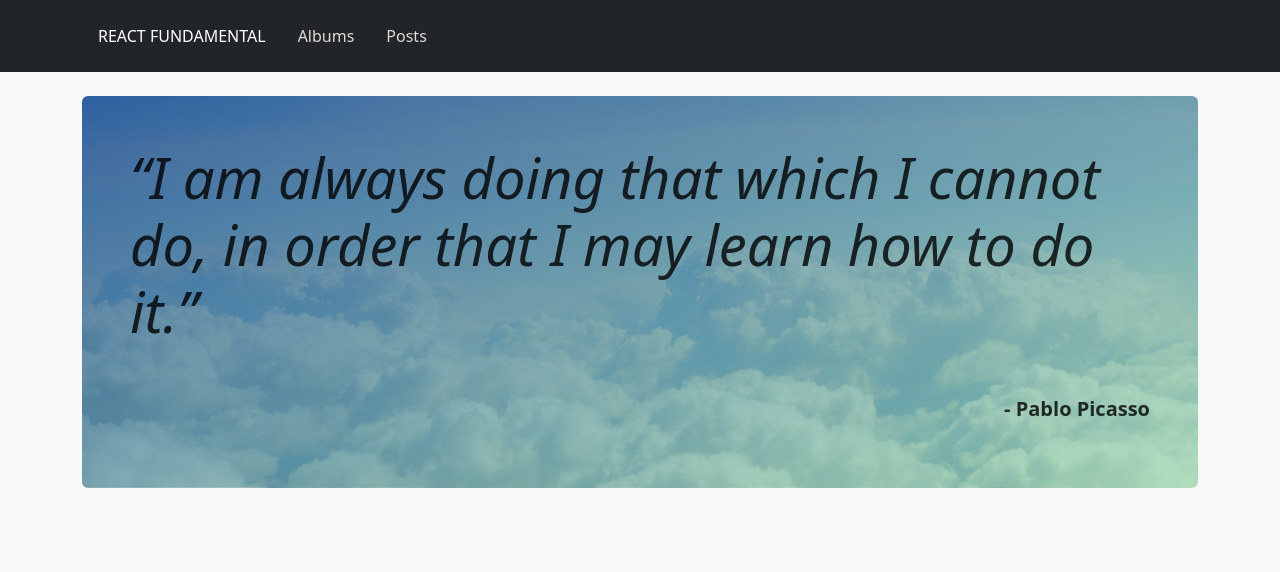
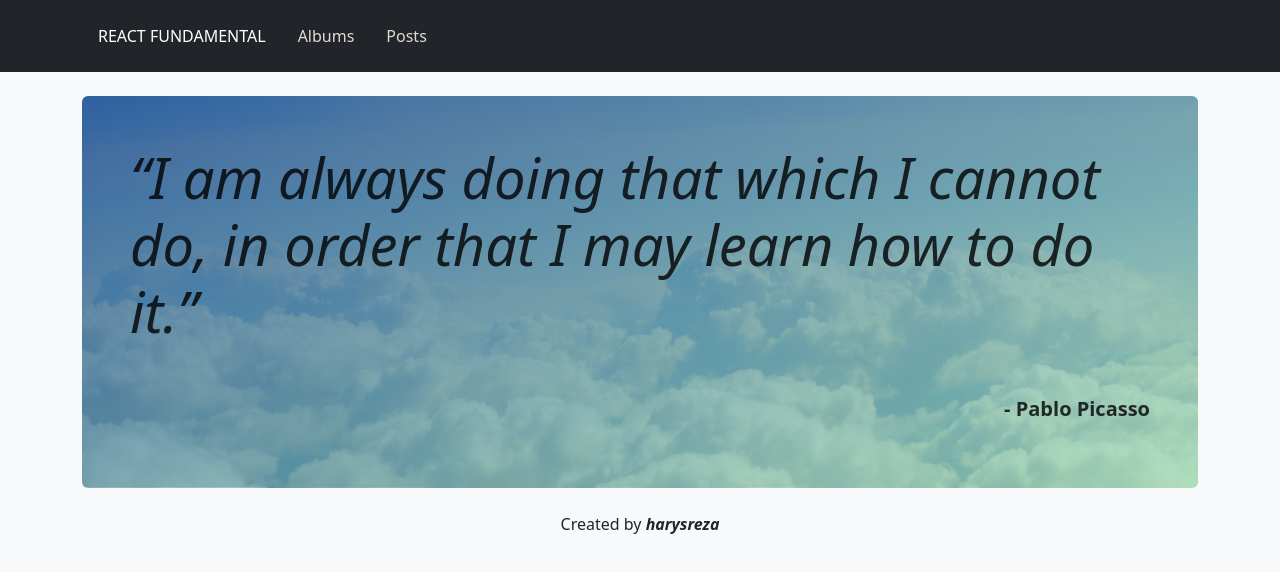
Before and after one commit to harysreza/deacourse-react-fundamental, a React (Create React App) app: page / in a window 1280 px wide. Shown: the top 572 px of the page. Built offline with nearby package versions, Linux system fonts and the light colour scheme.

Commit message:
add footer

```diff
--- a/src/components/Homepage/main.homepage.js
+++ b/src/components/Homepage/main.homepage.js
@@ -7,7 +7,7 @@
     <React.Fragment>
       <Container>
         <Container
-          className="mt-4 p-5 rounded"
+          className="mt-4 p-5 rounded mb-4"
           style={{
             backgroundImage: `linear-gradient(to right bottom, rgba(23, 74, 144, 0.8), rgba(142, 226, 178, 0.6)), url(${Background})`,
             backgroundPosition: "center",
--- /dev/null
+++ b/src/components/Layouts/footer.layouts.js
@@ -0,0 +1,20 @@
+import React from "react";
+import { Container } from "react-bootstrap";
+
+const Footer = () => {
+  return (
+    <React.Fragment>
+      <Container>
+        <div class="d-flex justify-content-center">
+          <div class="copyright">
+            <p>
+              Created by <span className="fw-bold fst-italic">harysreza</span>
+            </p>
+          </div>
+        </div>
+      </Container>
+    </React.Fragment>
+  );
+};
+
+export default Footer;
--- a/src/components/Layouts/main.layouts.js
+++ b/src/components/Layouts/main.layouts.js
@@ -1,4 +1,5 @@
 import React from "react";
+import Footer from "./footer.layouts";
 import Navigation from "./navigation.layouts";
 
 const MainLayouts = ({ children }) => {
@@ -7,6 +8,7 @@
       <div style={{ minHeight: "100vh" }} className="bg-light">
         <Navigation />
         {children}
+        <Footer />
       </div>
     </React.Fragment>
   );
```
